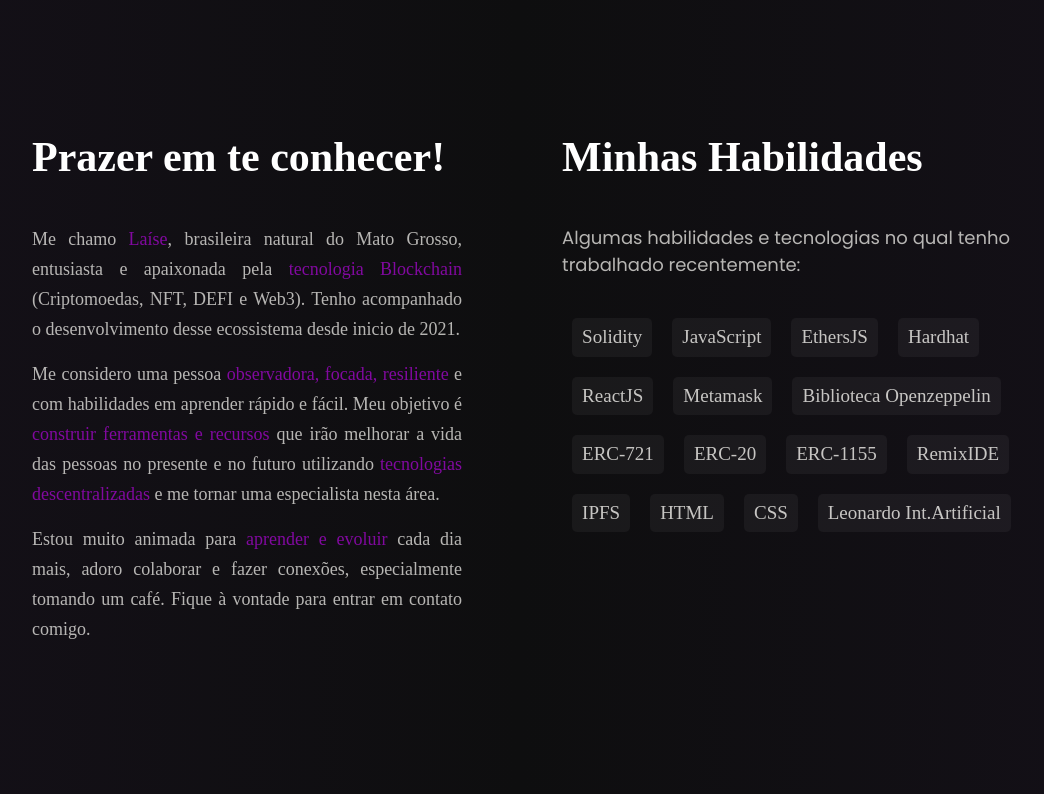
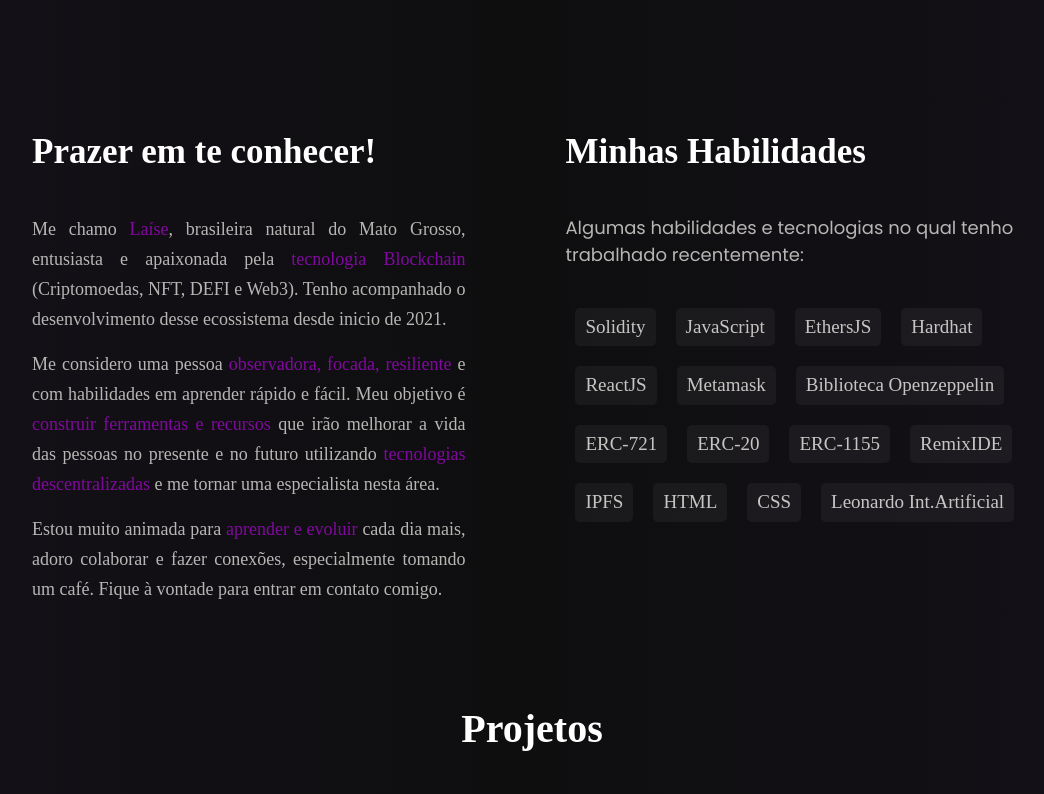
Before and after one commit to laisevdev/myPortfolio, a React (Vite) app: page / in a window 1280 px wide. Shown: the part 660-1454 px from the top of the page, without its empty margins (108-1152 px from the left). Built offline with nearby package versions, Linux system fonts and the light colour scheme.

Commit message:
[refactor]: max-height and margin in .section

```diff
--- a/src/components/Section/Section.css
+++ b/src/components/Section/Section.css
@@ -7,11 +7,10 @@
 
 .section {
     max-width:1000px;
-    height: 100vh;
+    max-height: 650px;
     display: grid;
     grid-template-areas: "aboutme skills";
-
-    margin: 30px auto;
+    margin: 10px auto 80px auto;
     gap: 100px;
 
 }
@@ -23,7 +22,7 @@
 .aboutme h1 {
     color: #fff;
     font-family: 'Robot Condensed';
-    font-size: 42px;
+    font-size: 35px;
     margin-bottom: 35px;
 }
 
@@ -43,7 +42,7 @@
 .skills h1 {
     color: #fff;
     font-family: 'Robot Condensed';
-    font-size: 42px;
+    font-size: 35px;
     margin-bottom: 35px;
 }
 
```
